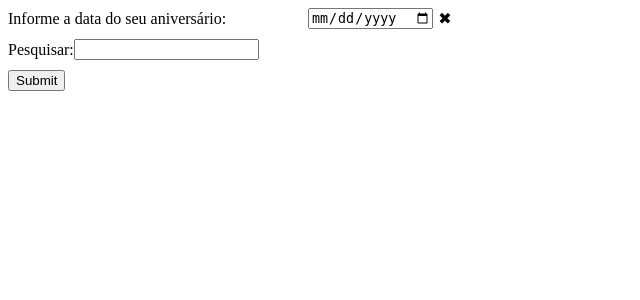
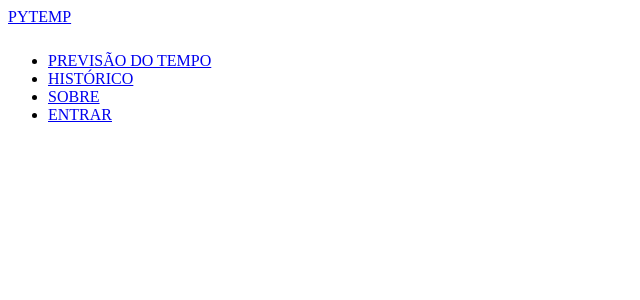
Before and after one commit to LucasPamplonaSoares/Previsao-do-Tempo, a Python web app: template templates/Histórico/pesqui.html in a window 1280 px wide. Shown: the top 300 px of the page, without its empty margins (0-640 px from the left). Run offline with Jinja, Linux system fonts and the light colour scheme; the template is opened without the code that fills it, so the values that code supplies are empty.

Commit message:
Update pesqui.html

```diff
--- a/templates/Histórico/pesqui.html
+++ b/templates/Histórico/pesqui.html
@@ -1,28 +1,31 @@
 <!DOCTYPE html>
-<html lang='pt-br'>
+<html lang="pt-br">
+  <head>
+    <meta charset="UTF-8" />
+    <meta http-equiv="X-UA-Compatible" content="IE=edge" />
+    <meta name="viewport" content="width=device-width, initial-scale=1.0" />
+    <title>HISTÓRICO</title>
+    <link rel="stylesheet" href="pesqui.css" />
+  </head>
 
-<head><link rel="stylesheet" href="pesqui.css" />
-</head>
-
-<body>
-    <form>
-        <div>
-          <label for="diaa">Informe a data do seu aniversário:</label>
-          <input type="date" id="bday" name="diaa" required pattern="[0-9]{4}-[0-9]{2}-[0-9]{2}">
-          <span class="validity"></span>
+  <body>
+    <header>
+      <nav>
+        <a class="logo" href="file:///C:/Users/lucas/Desenvolvimento/templates/Inicio/inicial.html">PYTEMP</a>
+        <div class="mobile-menu">
+          <div class="line1"></div>
+          <div class="line2"></div>
+          <div class="line3"></div>
         </div>
-        <div>
-            <form>
-                Pesquisar: <input type="search" name="q">
-            </form>
-        </div>
-        <div>
-            <input type="hidden" id="inputOculto" name="inputOculto" value="meuvalor">
-        </div<
-        <div>
-          <input type="submit">
-        </div>
-      </form>
-</body>
-
+        <ul class="nav-list">
+          <li><a href="file:///C:/Users/lucas/Desenvolvimento/templates/Pesquisa%20do%20Tempo/previsaotempo.html?input-cep=89056400">PREVISÃO DO TEMPO</a></li>
+          <li><a href="file:///C:/Users/lucas/Desenvolvimento/templates/Hist%C3%B3rico/pesqui.html">HISTÓRICO</a></li>
+          <li><a href="file:///C:/Users/lucas/Desenvolvimento/templates/Sobre/sobre.html">SOBRE</a></li>
+          <li><a href="file:///C:/Users/lucas/Desenvolvimento/templates/Cadastro/cadastro.html">ENTRAR</a></li>
+        </ul>
+      </nav>
+    </header>
+    <main></main>
+    <script src="resmponsivo.js"></script>
+  </body>
 </html>
```
